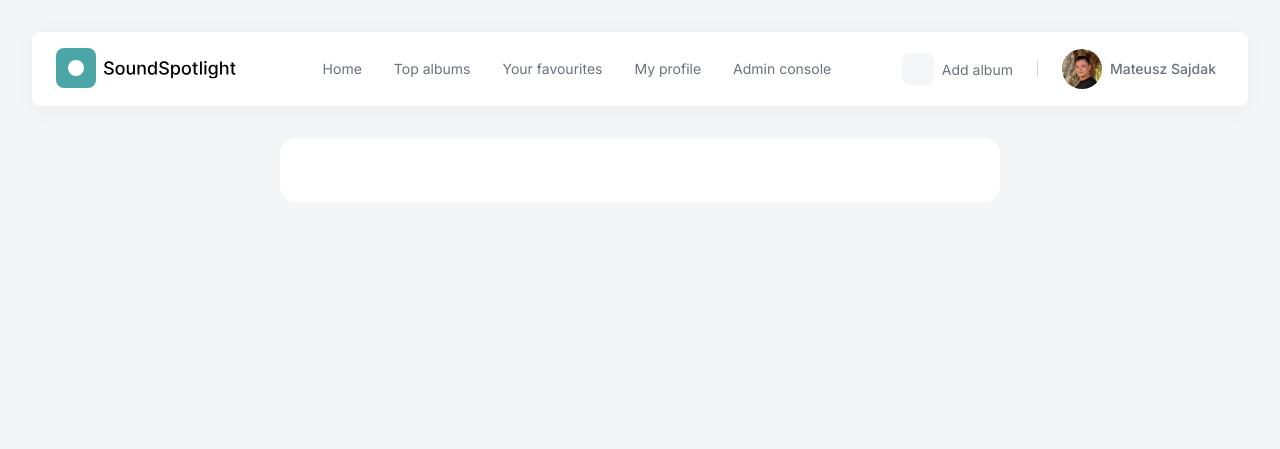
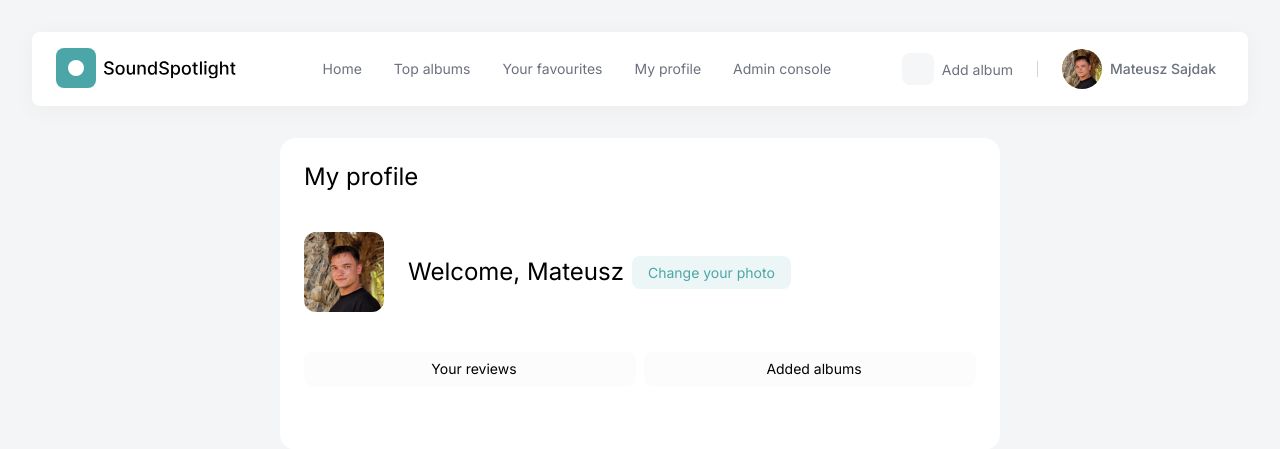
Before and after one commit to bart-simpson09/soundspotlight, a PHP site: page /myProfile in a window 1280 px wide. Shown: the top 449 px of the page. Run offline with PHP 8.4, Linux system fonts and the light colour scheme; some libraries are stand-ins or nearby versions.

Commit message:
raw tabs added

```diff
--- a/public/css/components.css
+++ b/public/css/components.css
@@ -68,6 +68,19 @@ nav {
 
 .buttonPrimary:hover {
     background-color: var(--color-teal-80);
+}
+
+.buttonSecondary {
+    background-color: var(--color-teal-10);
+    color: var(--text-primary-teal);
+    padding: 8px 16px;
+    border-radius: 8px;
+    font-size: 14px;
+    white-space: nowrap;
+}
+
+.buttonSecondary:hover {
+    background-color: var(--color-teal-20);
 }
 
 /* Component LABEL */
@@ -251,3 +264,35 @@ select {
     font-size: 20px;
     color: var(--color-teal-100);
 }
+
+/* Component TAB ITEM */
+
+.tabItem {
+    background-color: var(--color-grey-10);
+    border-radius: 8px;
+    padding: 8px 16px;
+    width: 100%;
+    align-items: center;
+    justify-content: center;
+}
+
+.tabItem:hover {
+    background-color: var(--color-teal-10);
+    cursor: pointer;
+}
+
+.tabItem:focus {
+    background-color: var(--color-teal-20);
+}
+
+.tabItem:focus i {
+    color: var(--color-teal-100);
+}
+
+.tabItem p {
+    color: var(--text-primary-dark);
+}
+
+.tabItem i {
+    color: var(--color-grey-60);
+}
--- a/public/css/global.css
+++ b/public/css/global.css
@@ -183,3 +183,13 @@ body {
 .albumDetailsOpinions .header {
     justify-content: space-between;
 }
+
+/* MY PROFILE */
+
+.myProfileAvatar {
+    width: 80px;
+    height: 80px;
+    object-fit: cover;
+    object-position: center;
+    border-radius: 12px;
+}
--- a/public/views/myProfile.html
+++ b/public/views/myProfile.html
@@ -60,7 +60,29 @@
     </nav>
 
     <div class="globalPageContainer flexColumn rowGap32 narrowPageContainer">
-
+        <h1>My profile</h1>
+        <div class="flexRow columnGap24">
+            <img class="myProfileAvatar" src="/public/assets/imgs/avatar.png" alt="">
+            <div class="flexRow columnGap16">
+                <h1>Welcome, Mateusz</h1>
+                <button class="buttonSecondary">Change your photo</button>
+            </div>
+        </div>
+        <div class="flexColumn rowGap24">
+            <div class="flexRow columnGap16">
+                <div id="yourReviews" tabindex="0" class="tabItem flexRow columnGap8">
+                    <i class="iconoir-message"></i>
+                    <p>Your reviews</p>
+                </div>
+                <div id="addedAlbums" tabindex="1" class="tabItem flexRow columnGap8">
+                    <i class="iconoir-music-double-note"></i>
+                    <p>Added albums</p>
+                </div>
+            </div>
+            <div>
+                <div class="yourReviewItem"></div>
+            </div>
+        </div>
     </div>
 </body>
 
```
